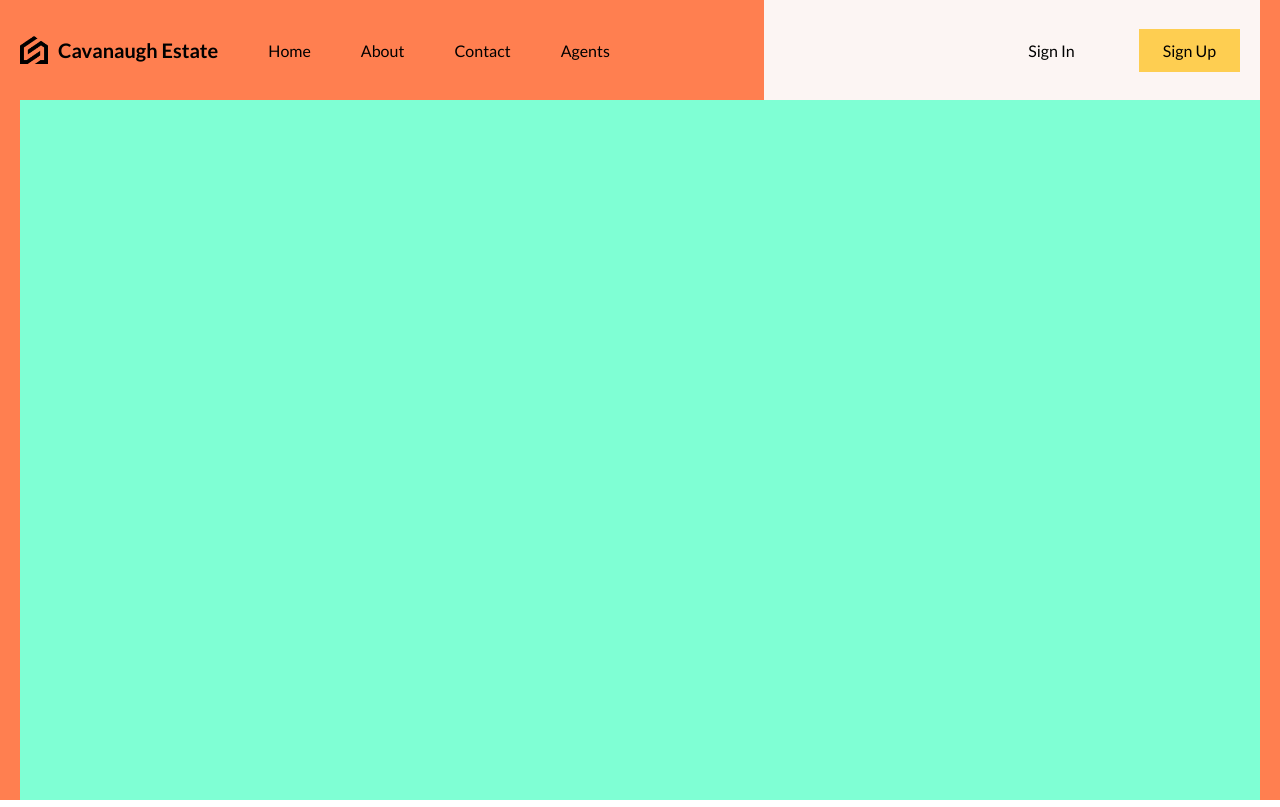
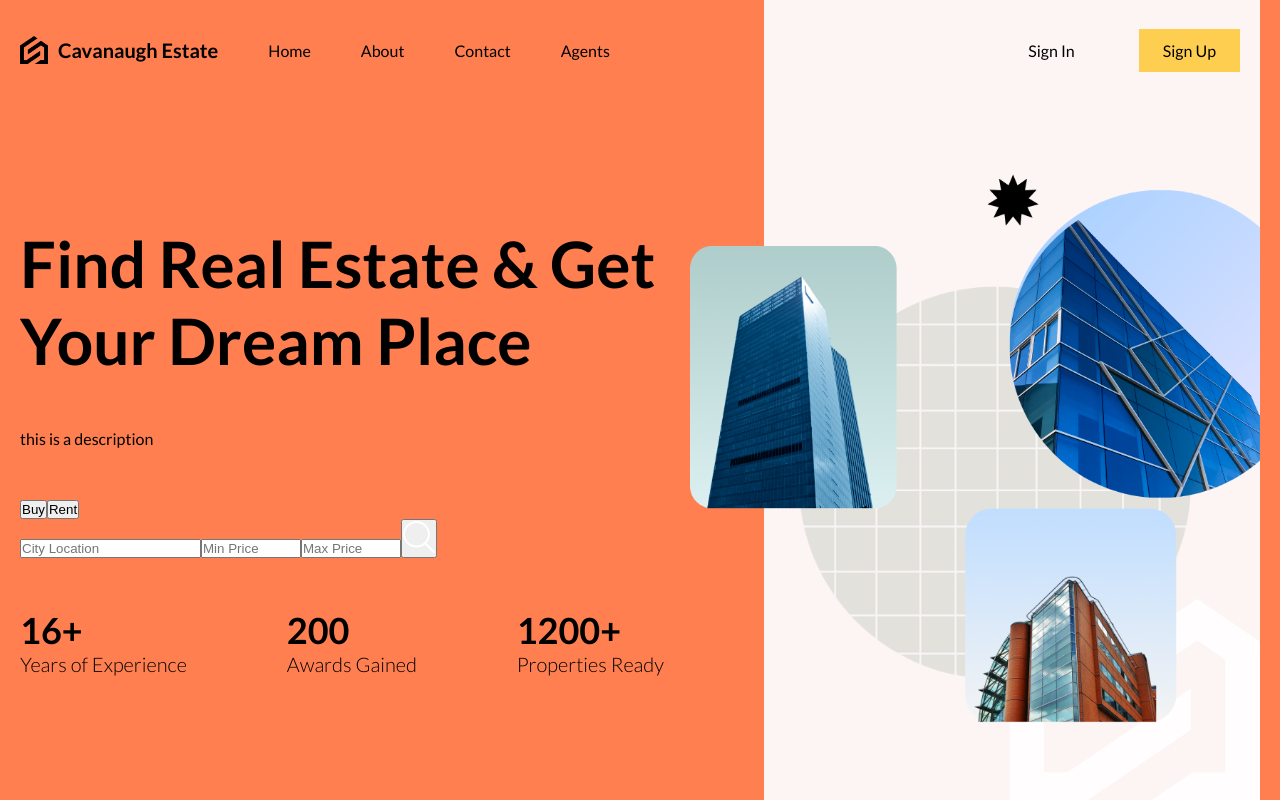
Before and after one commit to Sarahcav97/real-estate-app, a React (Vite) app: page / in a window 1280 px wide. Shown: the top 807 px of the page. Built offline with nearby package versions, Linux system fonts and the light colour scheme.

Commit message:
searchbar and form

```diff
--- a/src/layout.scss
+++ b/src/layout.scss
@@ -7,6 +7,8 @@
 	margin-right: auto;
 	padding-left: 20px;
 	padding-right: 20px;
+	display: flex;
+	flex-direction: column;
 
 	@include lg {
 		background-color: coral;
@@ -24,8 +26,7 @@
 	}
 
 	.content {
-		background-color: aquamarine;
-		height: calc(100vh - 100px);
+		flex: 1;
 	}
 
 }
--- a/src/routes/homePage.jsx
+++ b/src/routes/homePage.jsx
@@ -1,6 +1,37 @@
+import SearchBar from '../searchBar/SearchBar';
 import './homePage.scss';
 
 function HomePage() {
-	return <div></div>;
+	return (
+		<div className='homePage'>
+			<div className='textContainer'>
+				<div className='wrapper'>
+					<h1 className='title'>Find Real Estate & Get Your Dream Place</h1>
+					<p>this is a description</p>
+					<SearchBar />
+					<div className='boxes'>
+						<div className='box'>
+							<h1>16+</h1>
+							<h2>Years of Experience</h2>
+						</div>
+						<div className='box'>
+							<h1>200</h1>
+							<h2>Awards Gained</h2>
+						</div>
+						<div className='box'>
+							<h1>1200+</h1>
+							<h2>Properties Ready</h2>
+						</div>
+					</div>
+				</div>
+			</div>
+			<div className='imgContainer'>
+				<img
+					src='/bg.png'
+					alt=''
+				></img>
+			</div>
+		</div>
+	);
 }
 export default HomePage;
--- a/src/routes/homePage.scss
+++ b/src/routes/homePage.scss
@@ -0,0 +1,51 @@
+.homePage {
+	display: flex;
+	height: 100%;
+
+	.textContainer {
+		flex: 3;
+
+
+		.wrapper {
+			padding-right: 100px;
+			display: flex;
+			flex-direction: column;
+			justify-content: center;
+			gap: 50px;
+			height: 100%;
+
+			.title {
+				font-size: 64px;
+			}
+
+			.boxes {
+				display: flex;
+				justify-content: space-between;
+
+				h1 {
+					font-size: 36px;
+				}
+
+				h2 {
+					font-size: 20px;
+					font-weight: 300;
+				}
+			}
+
+		}
+	}
+
+	.imgContainer {
+		flex: 2;
+		background-color: #fcf5f3;
+		position: relative;
+		display: flex;
+		align-items: center;
+
+		img {
+			width: 115%;
+			position: absolute;
+			right: 0;
+		}
+	}
+}
--- /dev/null
+++ b/src/searchBar/SearchBar.jsx
@@ -0,0 +1,49 @@
+import { useState } from 'react';
+import './searchBar.scss';
+
+function SearchBar() {
+	const [query, setQuery] = useState({
+		type: 'buy',
+		location: '',
+		minPrice: 0,
+		maxPrice: 0,
+	});
+	return (
+		<div>
+			<div className='type'>
+				<button>Buy</button>
+				<button>Rent</button>
+			</div>
+
+			<form>
+				<input
+					type='text'
+					name='location'
+					placeholder='City Location'
+				/>
+				<input
+					type='number'
+					name='minPrice'
+					min={0}
+					max={10000000}
+					placeholder='Min Price'
+				/>
+				<input
+					type='number'
+					name='maxPrice'
+					min={0}
+					max={10000000}
+					placeholder='Max Price'
+				/>
+				<button>
+					<img
+						src='/search.png'
+						alt=''
+					/>
+				</button>
+			</form>
+		</div>
+	);
+}
+
+export default SearchBar;
--- /dev/null
+++ b/src/searchBar/searchBar.scss
@@ -0,0 +1,8 @@
+.searchBar {
+	.type {
+		button {
+			padding: 16px 36px;
+			border: 1px solid #999;
+		}
+	}
+}
```
